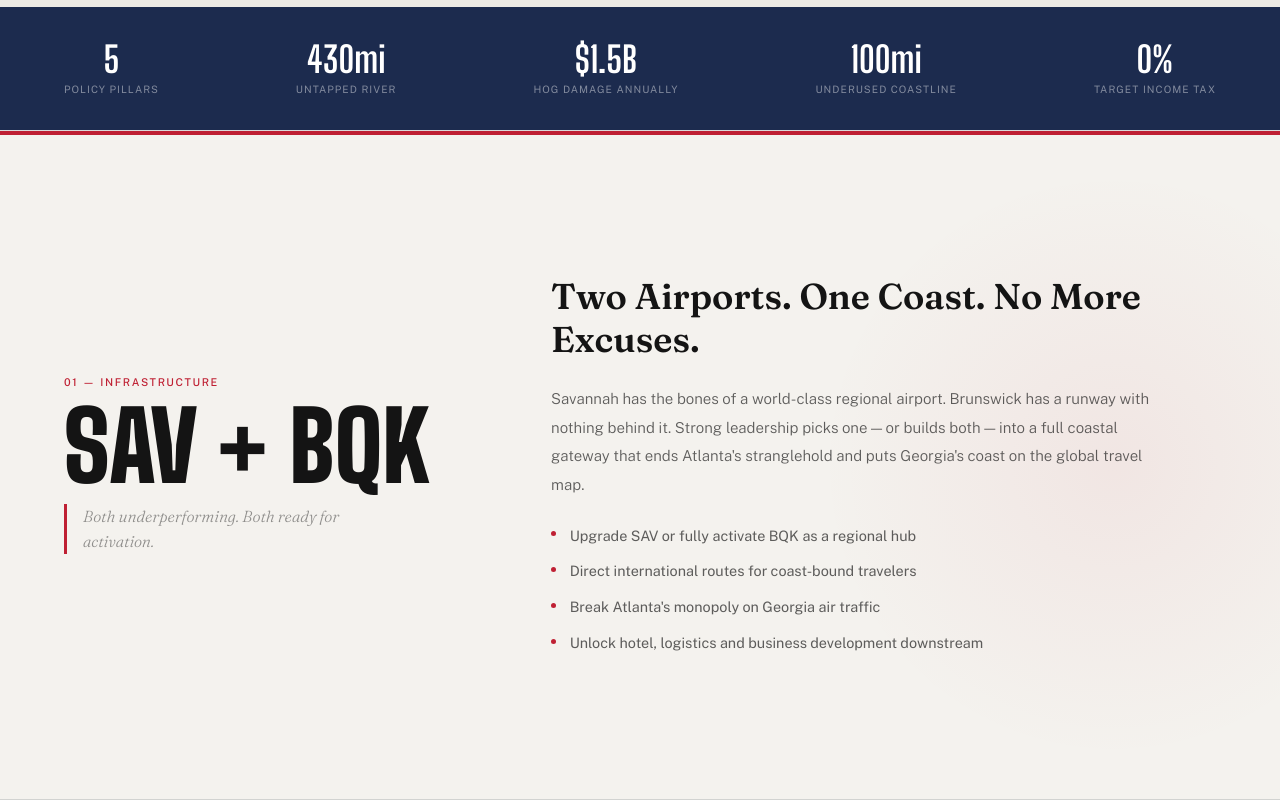
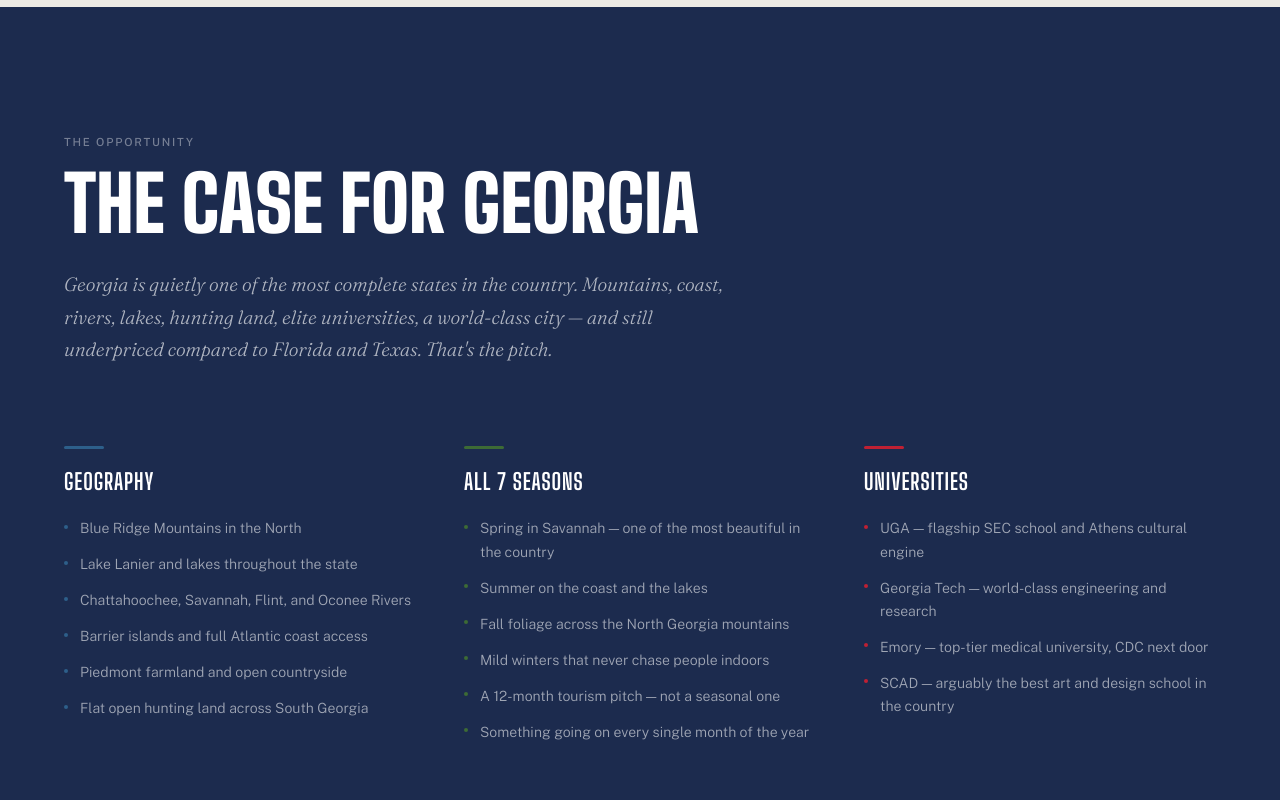
Before and after one commit to gurtejnarang/makegeorgiagreatagain, a React (Vite) app: page / in a window 1280 px wide. Shown: the part 1560-2360 px from the top of the page. Built offline with nearby package versions, Linux system fonts and the light colour scheme.

Commit message:
Add files via upload

```diff
--- a/src/App.jsx
+++ b/src/App.jsx
@@ -501,6 +501,186 @@
   )
 }
 
+// ── The Case for Georgia ───────────────────────────────────────────────────
+
+const GA_ASSETS = [
+  {
+    category: 'Geography',
+    color: '#2D5F8A',
+    items: [
+      'Blue Ridge Mountains in the North',
+      'Lake Lanier and lakes throughout the state',
+      'Chattahoochee, Savannah, Flint, and Oconee Rivers',
+      'Barrier islands and full Atlantic coast access',
+      'Piedmont farmland and open countryside',
+      'Flat open hunting land across South Georgia',
+    ],
+  },
+  {
+    category: 'All 7 Seasons',
+    color: '#3D6B35',
+    items: [
+      'Spring in Savannah — one of the most beautiful in the country',
+      'Summer on the coast and the lakes',
+      'Fall foliage across the North Georgia mountains',
+      'Mild winters that never chase people indoors',
+      'A 12-month tourism pitch — not a seasonal one',
+      'Something going on every single month of the year',
+    ],
+  },
+  {
+    category: 'Universities',
+    color: '#BF2033',
+    items: [
+      'UGA — flagship SEC school and Athens cultural engine',
+      'Georgia Tech — world-class engineering and research',
+      'Emory — top-tier medical university, CDC next door',
+      'SCAD — arguably the best art and design school in the country',
+    ],
+  },
+]
+
+function CaseForGeorgia() {
+  const [ref, inView] = useInView(0.08)
+  return (
+    <section ref={ref} style={{
+      padding: '8rem 4rem',
+      background: C.navy,
+    }}>
+      <div style={{ maxWidth: '1200px', margin: '0 auto' }}>
+
+        {/* Header */}
+        <div style={{
+          marginBottom: '5rem',
+          opacity: inView ? 1 : 0,
+          transform: inView ? 'none' : 'translateY(25px)',
+          transition: 'opacity 0.9s ease 0.05s, transform 0.9s ease 0.05s',
+        }}>
+          <p style={{
+            fontFamily: "'Public Sans', sans-serif",
+            fontSize: '0.7rem',
+            fontWeight: 500,
+            letterSpacing: '0.16em',
+            textTransform: 'uppercase',
+            color: 'rgba(255,255,255,0.4)',
+            margin: '0 0 1.2rem',
+          }}>
+            The Opportunity
+          </p>
+          <h2 style={{
+            fontFamily: "'Big Shoulders Display', sans-serif",
+            fontWeight: 900,
+            fontSize: 'clamp(3rem, 6vw, 5.5rem)',
+            lineHeight: 0.92,
+            color: '#fff',
+            margin: '0 0 1.8rem',
+          }}>
+            THE CASE FOR GEORGIA
+          </h2>
+          <p style={{
+            fontFamily: "'Fraunces', serif",
+            fontStyle: 'italic',
+            fontWeight: 300,
+            fontSize: '1.2rem',
+            color: 'rgba(255,255,255,0.65)',
+            lineHeight: 1.7,
+            maxWidth: '42rem',
+            margin: 0,
+          }}>
+            Georgia is quietly one of the most complete states in the country. Mountains, coast, rivers, lakes, hunting land, elite universities, a world-class city — and still underpriced compared to Florida and Texas. That's the pitch.
+          </p>
+        </div>
+
+        {/* Asset columns */}
+        <div style={{
+          display: 'grid',
+          gridTemplateColumns: 'repeat(3, 1fr)',
+          gap: '3rem',
+        }}>
+          {GA_ASSETS.map((block, i) => (
+            <div key={i} style={{
+              opacity: inView ? 1 : 0,
+              transform: inView ? 'none' : 'translateY(35px)',
+              transition: `opacity 0.85s ease ${0.2 + i * 0.12}s, transform 0.85s ease ${0.2 + i * 0.12}s`,
+            }}>
+              <div style={{
+                width: '2.5rem',
+                height: '3px',
+                background: block.color,
+                marginBottom: '1.2rem',
+                borderRadius: '2px',
+              }} />
+              <h3 style={{
+                fontFamily: "'Big Shoulders Display', sans-serif",
+                fontWeight: 700,
+                fontSize: '1.4rem',
+                color: '#fff',
+                letterSpacing: '0.04em',
+                margin: '0 0 1.4rem',
+                textTransform: 'uppercase',
+              }}>
+                {block.category}
+              </h3>
+              <div style={{ display: 'flex', flexDirection: 'column', gap: '0.8rem' }}>
+                {block.items.map((item, j) => (
+                  <div key={j} style={{
+                    display: 'flex',
+                    alignItems: 'flex-start',
+                    gap: '0.75rem',
+                    opacity: inView ? 1 : 0,
+                    transition: `opacity 0.6s ease ${0.3 + i * 0.12 + j * 0.06}s`,
+                  }}>
+                    <div style={{
+                      flexShrink: 0,
+                      marginTop: '0.45rem',
+                      width: '4px',
+                      height: '4px',
+                      borderRadius: '50%',
+                      background: block.color,
+                    }} />
+                    <span style={{
+                      fontFamily: "'Public Sans', sans-serif",
+                      fontWeight: 300,
+                      fontSize: '0.88rem',
+                      color: 'rgba(255,255,255,0.58)',
+                      lineHeight: 1.65,
+                    }}>
+                      {item}
+                    </span>
+                  </div>
+                ))}
+              </div>
+            </div>
+          ))}
+        </div>
+
+        {/* Bottom quote */}
+        <div style={{
+          marginTop: '5rem',
+          paddingTop: '3rem',
+          borderTop: '1px solid rgba(255,255,255,0.08)',
+          opacity: inView ? 1 : 0,
+          transition: 'opacity 1s ease 0.7s',
+        }}>
+          <p style={{
+            fontFamily: "'Fraunces', serif",
+            fontStyle: 'italic',
+            fontWeight: 300,
+            fontSize: 'clamp(1.3rem, 2.5vw, 2rem)',
+            color: 'rgba(255,255,255,0.85)',
+            lineHeight: 1.5,
+            margin: 0,
+            maxWidth: '52rem',
+          }}>
+            "Most states sell one or two seasons. Georgia has something going on every single month of the year — and a geography stack most states would trade anything for."
+          </p>
+        </div>
+
+      </div>
+    </section>
+  )
+}
+
 function StatStrip() {
   const stats = [
     { val: '5',     label: 'Policy Pillars' },
@@ -886,6 +1066,7 @@
       <Nav />
       <Hero />
       <FullGeorgia />
+      <CaseForGeorgia />
       <StatStrip />
       {POLICIES.map((policy, i) => (
         <PolicySection key={policy.id} policy={policy} index={i} />
```
